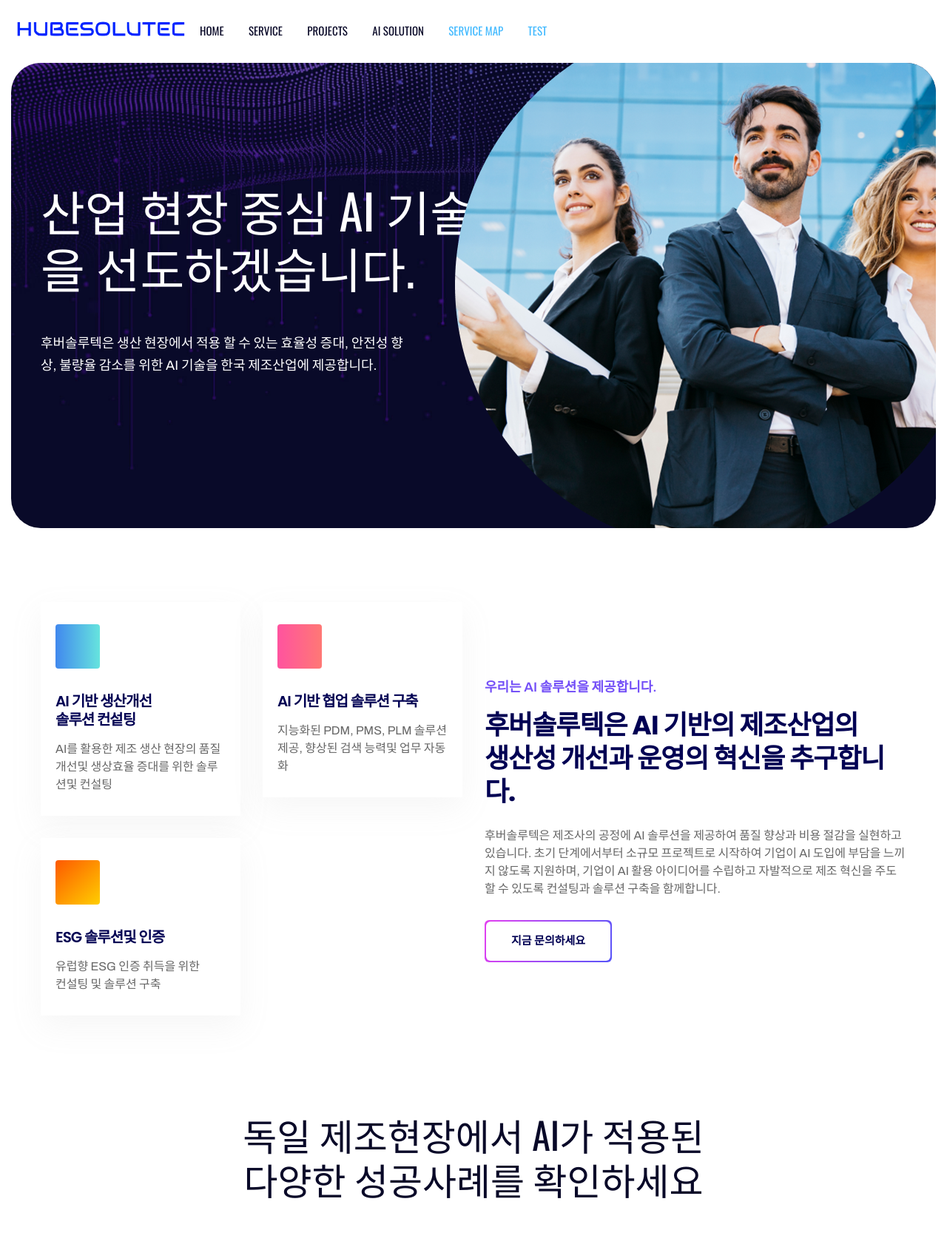
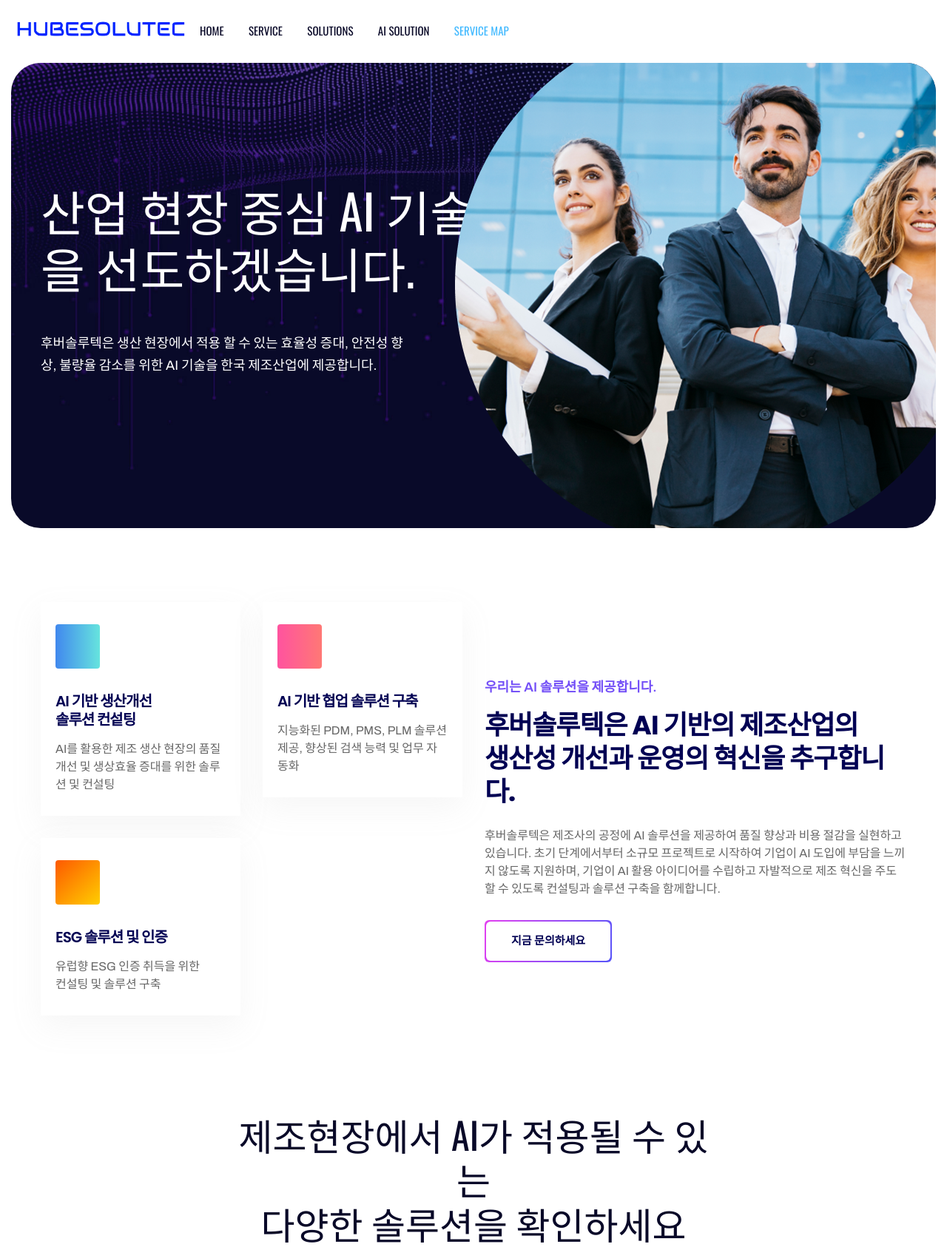
Before and after one commit to hubersolutec/hubesolutec.github.io, a plain HTML site: page index.html in a window 1280 px wide. Shown: the top 1686 px of the page at 74% size. Drawn offline with nearby package versions, Linux system fonts and the light colour scheme; a web font is replaced by a local one.

Commit message:
메뉴 및 문구와 문의링크 정정

```diff
--- a/index.html
+++ b/index.html
@@ -48,11 +48,10 @@
                         <ul id="ximsa-it-main-nav" class="nav navbar-nav clearfix">
                             <li><a class="nav-link" href="#ximsa-it-banner">Home</a></li>
                             <li><a class="nav-link" href="#ximsa-it-service">Service</a></li>
-                            <li><a class="nav-link" href="#ximsa-it-project">Projects</a></li>
+                            <li><a class="nav-link" href="#">Solutions</a></li>
                             <li><a class="nav-link" href="#ximsa-pi-solution">AI Solution</a></li>
                             <li><a class="nav-link" href="#xis-it-pricing">Service Map</a></li>
-                            <li><a class="nav-link" href="#xis-it-pricing">TEST</a></li>
-                        </ul>
+                           </ul>
                     </nav>
                 </div>
             </div>
@@ -343,7 +342,7 @@
                                     <a href="#"><h6>AI 기반 생산개선 <BR>솔루션 컨섵팅</h6></a>
                                 </div>
                                 <div class="apldg-pera-txt">
-                                    <p>AI를 활용한 제조 생산 현장의 품질개선및 생상효율 증대를 위한 솔루션및 컨설팅</p>
+                                    <p>AI를 활용한 제조 생산 현장의 품질개선 및 생상효율 증대를 위한 솔루션 및 컨설팅</p>
                                 </div>
                             </div>
                         </div>
@@ -356,7 +355,7 @@
                                     <a href="#"><h6>AI 기반 협업 솔루션 구축</h6></a>
                                 </div>
                                 <div class="apldg-pera-txt">
-                                    <p>지능화된 PDM, PMS, PLM 솔루션 제공, 향상된 검색 능력및 업무 자동화 </p>
+                                    <p>지능화된 PDM, PMS, PLM 솔루션 제공, 향상된 검색 능력 및 업무 자동화 </p>
                                 </div>
                             </div>
                         </div>
@@ -366,10 +365,10 @@
                                     <i class="flaticon-concept"></i>
                                 </div>
                                 <div class="apldg-headline">
-                                    <a href="#"><h6>ESG 솔루션및 인증 </h6></a>
+                                    <a href="#"><h6>ESG 솔루션 및 인증 </h6></a>
                                 </div>
                                 <div class="apldg-pera-txt">
-                                    <p>유럽향 ESG 인증 취득을 위한 <BR>컨설팅 및 솔루션 구축</p>
+                                    <p>유럽향 ESG 인증 취득을 위한 <BR> 컨설팅 및 솔루션 구축</p>
                                 </div>
                             </div>
                         </div>
@@ -419,8 +418,8 @@
         <div class="ximsa-it-section-title text-center xis-it-main-headline pera-content wow fadeFromUp"
              data-wow-delay="200ms" data-wow-duration="1500ms"
              style="visibility: visible; animation-duration: 1500ms; animation-delay: 200ms; animation-name: fadeFromUp;">
-            <h2 class="text-uppercase">독일 제조현장에서 AI가 적용된 </h2>
-            <h2 class="text-uppercase">다양한 성공사례를 확인하세요</h2>
+            <h2 class="text-uppercase">제조현장에서 AI가 적용될 수 있는 </h2>
+            <h2 class="text-uppercase">다양한 솔루션을 확인하세요</h2>
         </div>
 
         <div id="projectDeck" class="row " style="width:80rem; margin-top: 5rem">
@@ -759,7 +758,7 @@
                             </ul>
                         </div>
                         <div class="xis-it-pricing-btn text-center">
-                            <a class="d-flex justify-content-center align-items-center" href="https://html.themexriver.com/Saasio/index-47.1.html#">상담 문의 환영</a>
+                            <a class="d-flex justify-content-center align-items-center" href="mailto:woghd44@hubesolutec.co.kr">상담 문의 환영<i class="fas fa-arrow-right"></i></a>
                         </div>
                     </div>
                 </div>
@@ -816,11 +815,10 @@
                                 <li>360° 개선 시스템 및 AI 기반 구축</li>
                                 <li>24시간 모니터링 및 AI 알고리즘 업데이트 서비스가 포함된 AI 솔루션</li>
                                 <li>IOT 기술이 적용된 Co2/배출가스 모니터링 시스템</li>
-                                <li>포르쉐 아우디 프로젝트 구매 프로젝트 안내</li>
                             </ul>
                         </div>
                         <div class="xis-it-pricing-btn text-center">
-                            <a class="d-flex justify-content-center align-items-center" href="https://html.themexriver.com/Saasio/index-47.1.html#">상담 문의 환영</a>
+                            <a class="d-flex justify-content-center align-items-center" href="mailto:woghd44@hubesolutec.co.kr">상담 문의 환영<i class="fas fa-arrow-right"></i></a>
                         </div>
                     </div>
                 </div>
```
